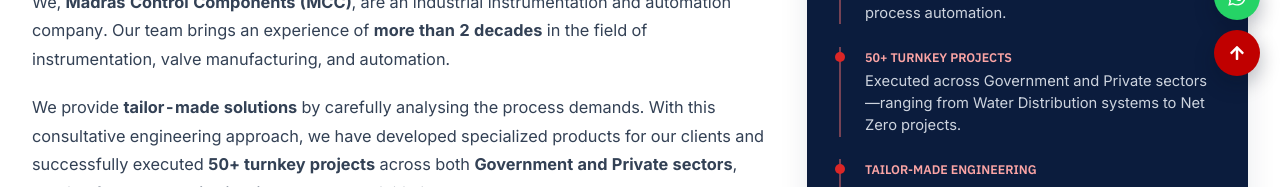
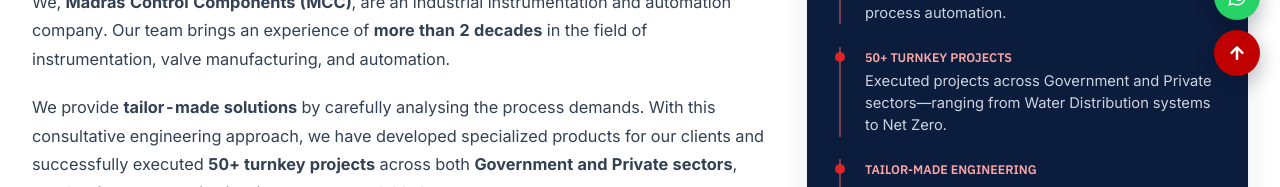
Before and after one commit to tapgit-web/MCC-WEBSITE, a React (Vite) app: page /about in a window 1280 px wide. Shown: the part 704-891 px from the top of the page. Built offline with nearby package versions, Linux system fonts and the light colour scheme.

Commit message:
Update 50+ Turnkey Projects timeline copy in AboutUs

```diff
--- a/src/components/pages/AboutUs.js
+++ b/src/components/pages/AboutUs.js
@@ -143,7 +143,7 @@ const AboutUs = () => {
                   <li>
                     <span className="cira-timeline__year">50+ TURNKEY PROJECTS</span>
                     <p className="cira-timeline__text">
-                      Executed across Government and Private sectors—ranging from Water Distribution systems to Net Zero projects.
+                      Executed projects across Government and Private sectors—ranging from Water Distribution systems to Net Zero.
                     </p>
                   </li>
                   <li>
```
